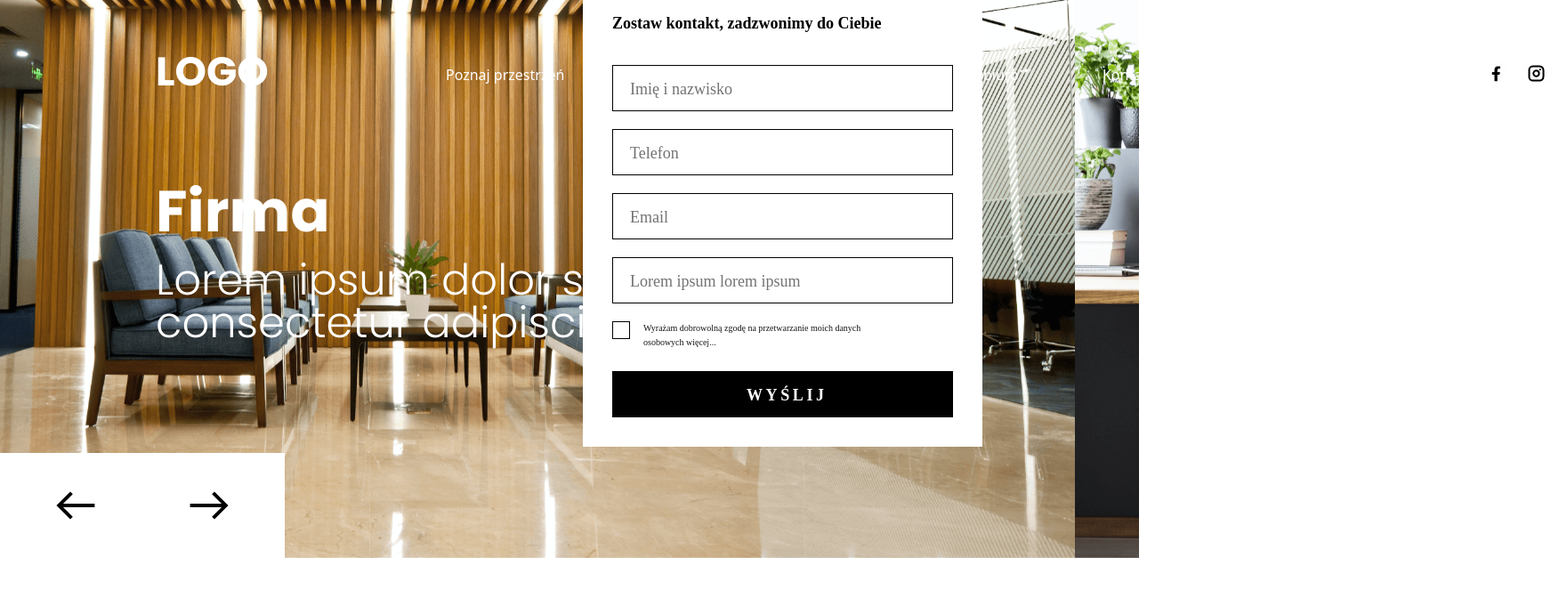
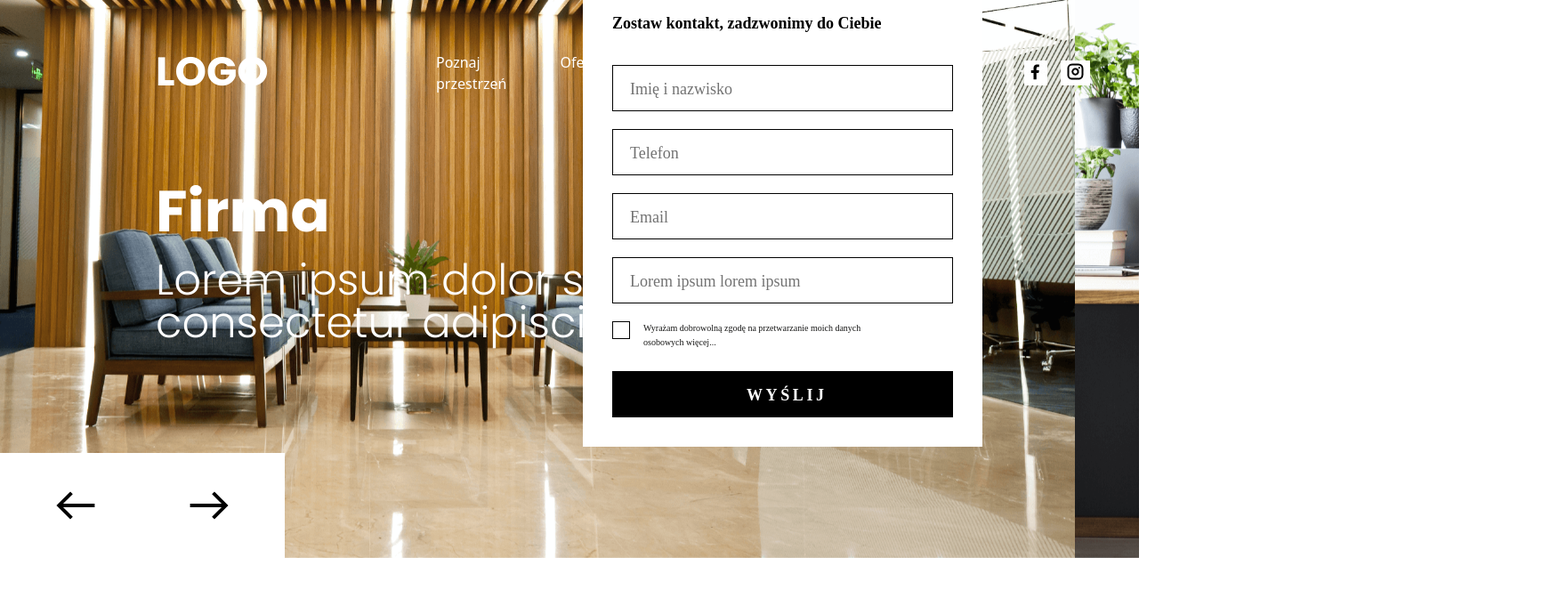
Before and after one commit to MarcinSkowronek27/ADream_task, a website: page index.html in a window 1280 px wide. Shown: the top 672 px of the page at 89% size, 1743 px wide, since content can reach past the window. Drawn offline with nearby package versions, Linux system fonts and the light colour scheme; a web font is replaced by a local one.

Commit message:
Correct navContainer

```diff
--- a/index.html
+++ b/index.html
@@ -18,6 +18,7 @@
 <body>
   <section class="navAndSlider">
     <!-- Brand -->
+    <div class="navContainer">
       <div class="navbar-brand">
         <svg xmlns="http://www.w3.org/2000/svg" width="155" height="67" viewBox="0 0 165 67">
           <text class="a" transform="translate(0 50)">
@@ -52,6 +53,7 @@
           </div>
         </div>
       </nav>
+    </div>
     <div id="myCarousel" class="carousel slide ms-auto me-auto" data-bs-ride="carousel">
       <div class="carousel-inner" role="listbox">
         <div class="carousel-item active">
--- a/sass/style.scss
+++ b/sass/style.scss
@@ -15,12 +15,24 @@
   z-index: -2;
 }
 
+.navContainer {
+  display: flex;
+  position: absolute;
+  top: 42px;
+  left: 175px;
+  align-content: center;
+  height: 80px;
+  width: 82%;
+  justify-content: space-between;
+}
+
 .navbar {
-  position: absolute !important;
-  top: 64px;
-  left: 493px;
-  width: 1250px;
-  height: 40px;
+  // position: absolute !important;
+  // top: 64px;
+  // left: 493px;
+  width: 1400px;
+  // width: 1250px;
+  // height: 40px;
   // border: solid red;
   .navbar-nav {
     width: 65%;
@@ -48,12 +60,14 @@
   }
 }
 
-.navbar-brand {
-  position: absolute;
-  top: 42px;
-  left: 175px;
-  width: 135px;
-  height: 67px;
+.navContainer .navbar-brand {
+  height: 100%;
+  margin-right: 152px;
+  // position: absolute;
+  // top: 42px;
+  // left: 175px;
+  // width: 135px;
+  // height: 105px;
   // background: transparent url("/images/Logo.svg") 0% 0% no-repeat padding-box;
   opacity: 1;
   svg {
```
Also changed, not shown: css/style.css, 1 other file. Lines whose indentation alone changed are shown as unchanged.
